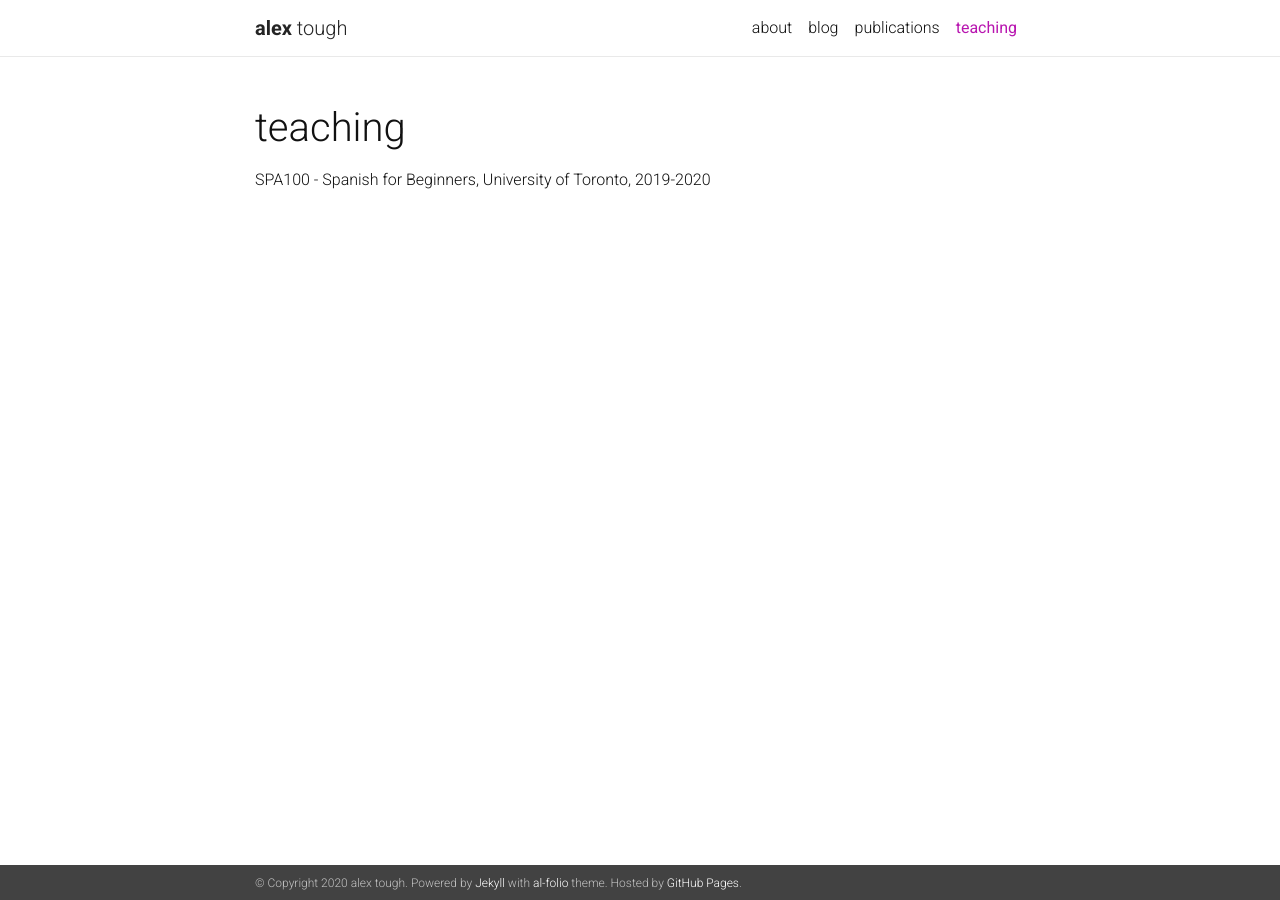
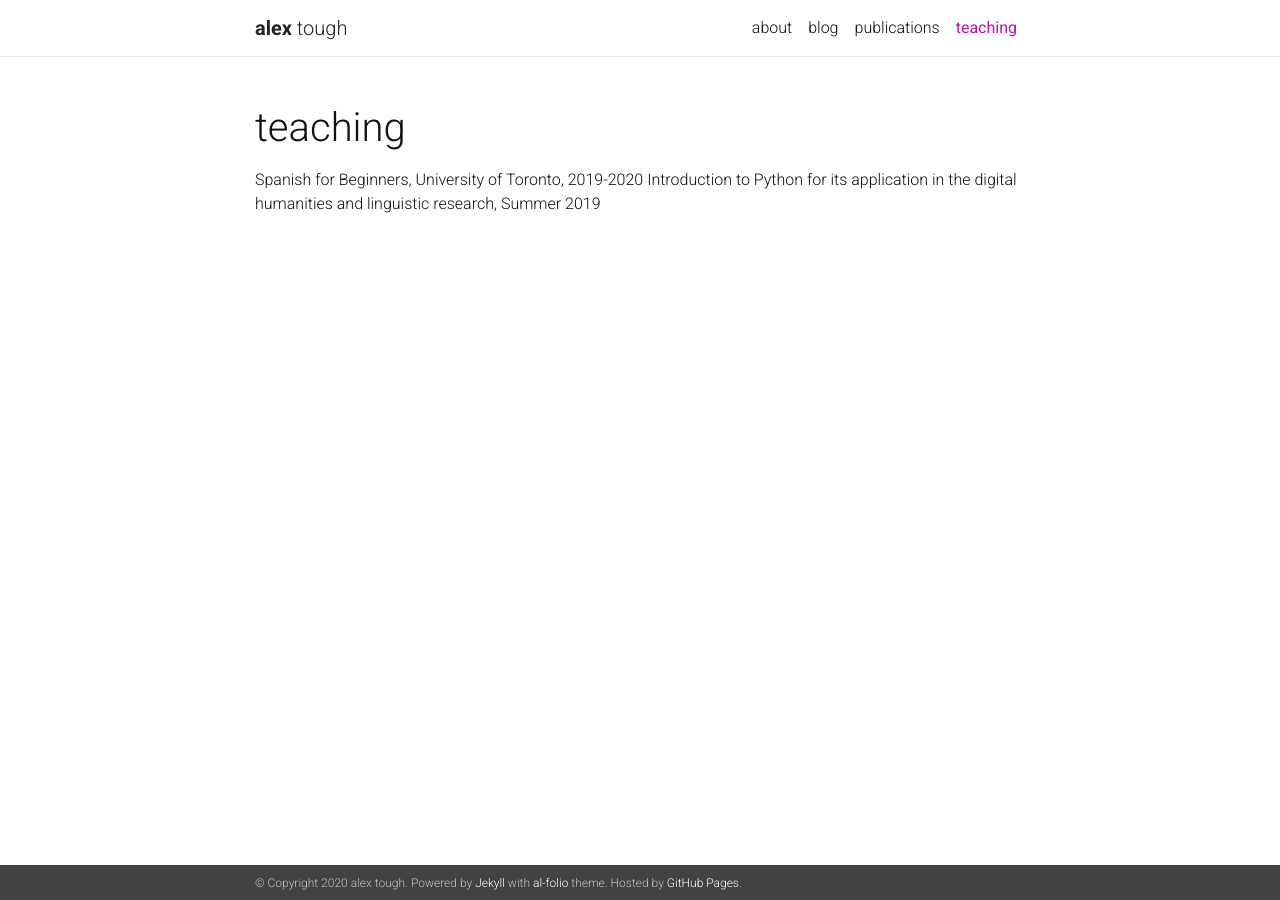
Before and after one commit to alextoughg/alextoughg.github.io, a Jekyll site: the page built from _pages/teaching.md, in a window 1280 px wide. Built offline with Jekyll 4.4.1, drawn with Linux system fonts in a browser that asks for light colours; nearby versions of some CDN libraries; a style sheet for code colours, icons or effects is not loaded.

Commit message:
update teaching

```diff
--- a/_pages/teaching.md
+++ b/_pages/teaching.md
@@ -6,4 +6,5 @@ description:
 nav: true
 ---
 
-SPA100 - Spanish for Beginners, University of Toronto, 2019-2020
+Spanish for Beginners, University of Toronto, 2019-2020
+Introduction to Python for its application in the digital humanities and linguistic research, Summer 2019
```
